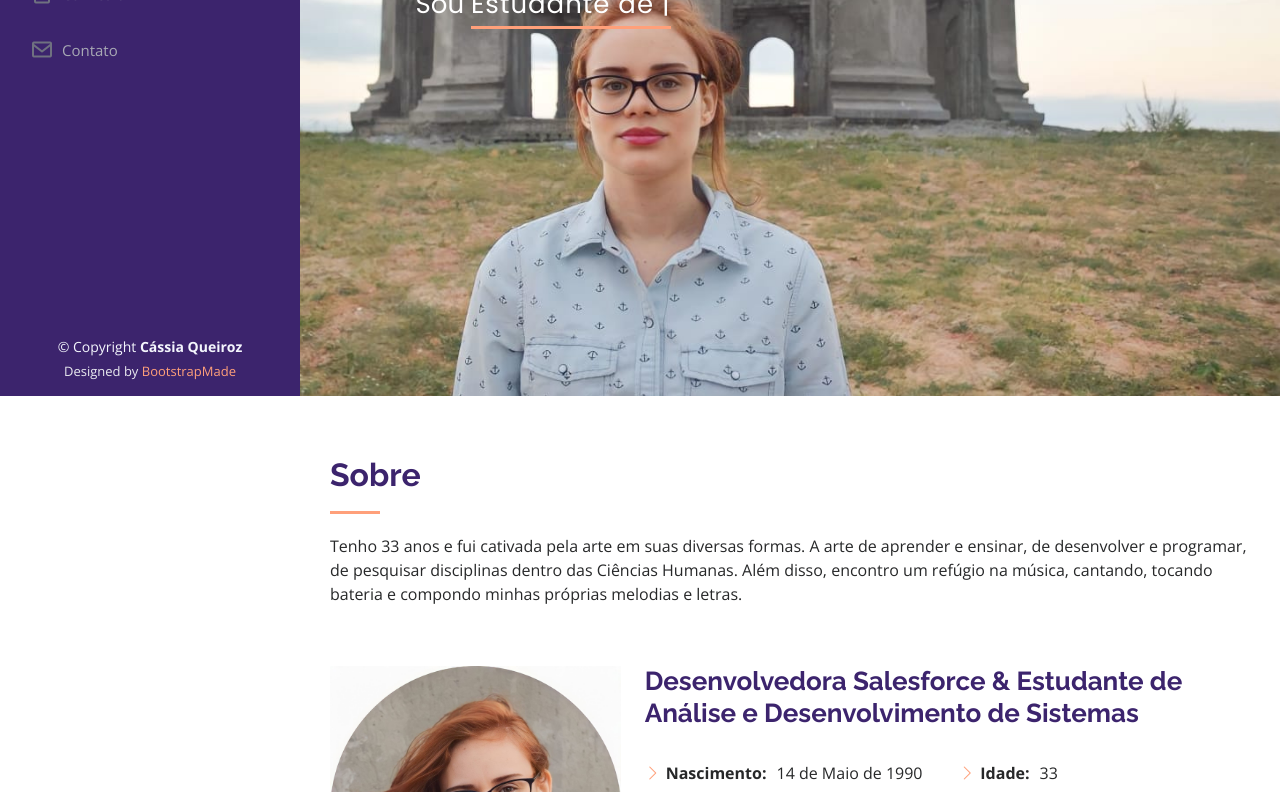
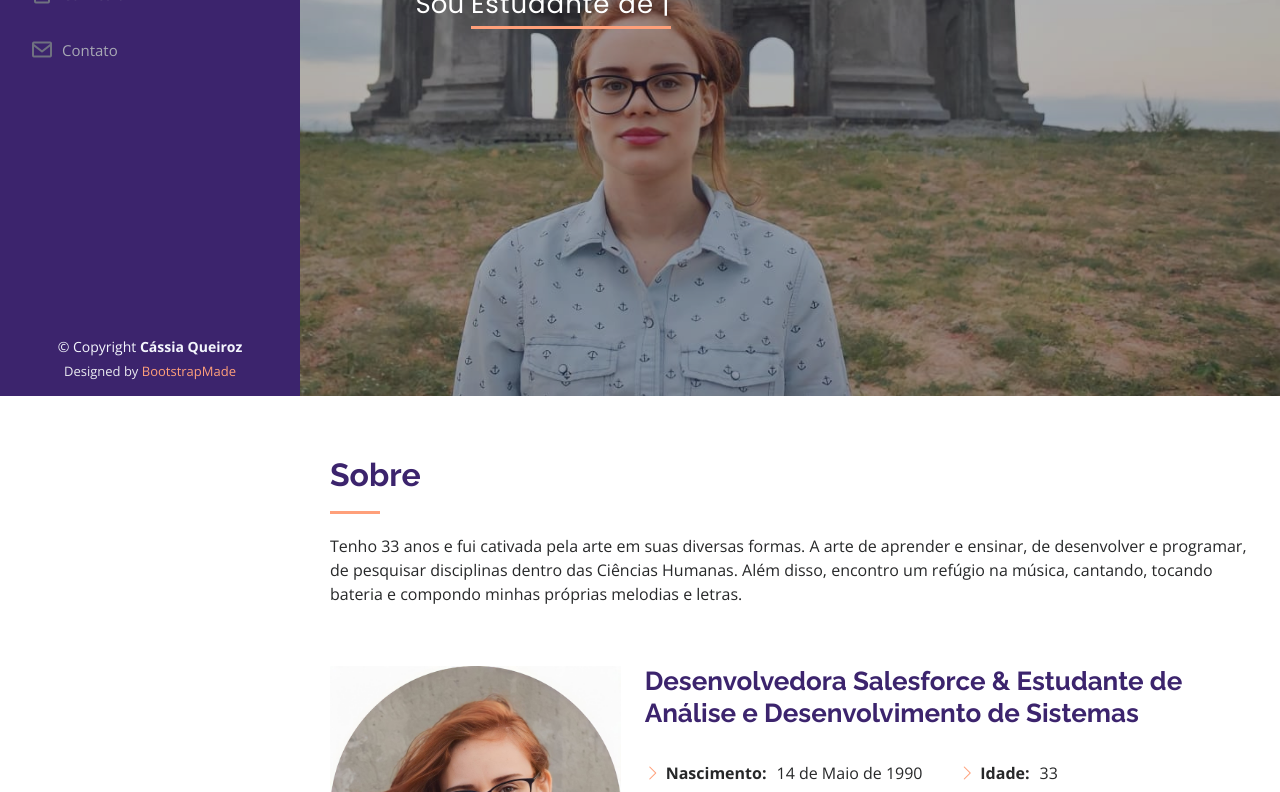
Before and after one commit to cassiaqueiroz/resume, a plain HTML site: page index.html in a window 1280 px wide. Shown: the part 404-1196 px from the top of the page. Drawn offline with nearby package versions, Linux system fonts and the light colour scheme.

Commit message:
Modificação na imagem do hero

```diff
--- a/assets/css/style.css
+++ b/assets/css/style.css
@@ -250,7 +250,7 @@ h6 {
 }
 
 #hero:before {
-  content: none;
+  content: "";
   background: rgba(5, 13, 24, 0.3);
   position: absolute;
   bottom: 0;
```
